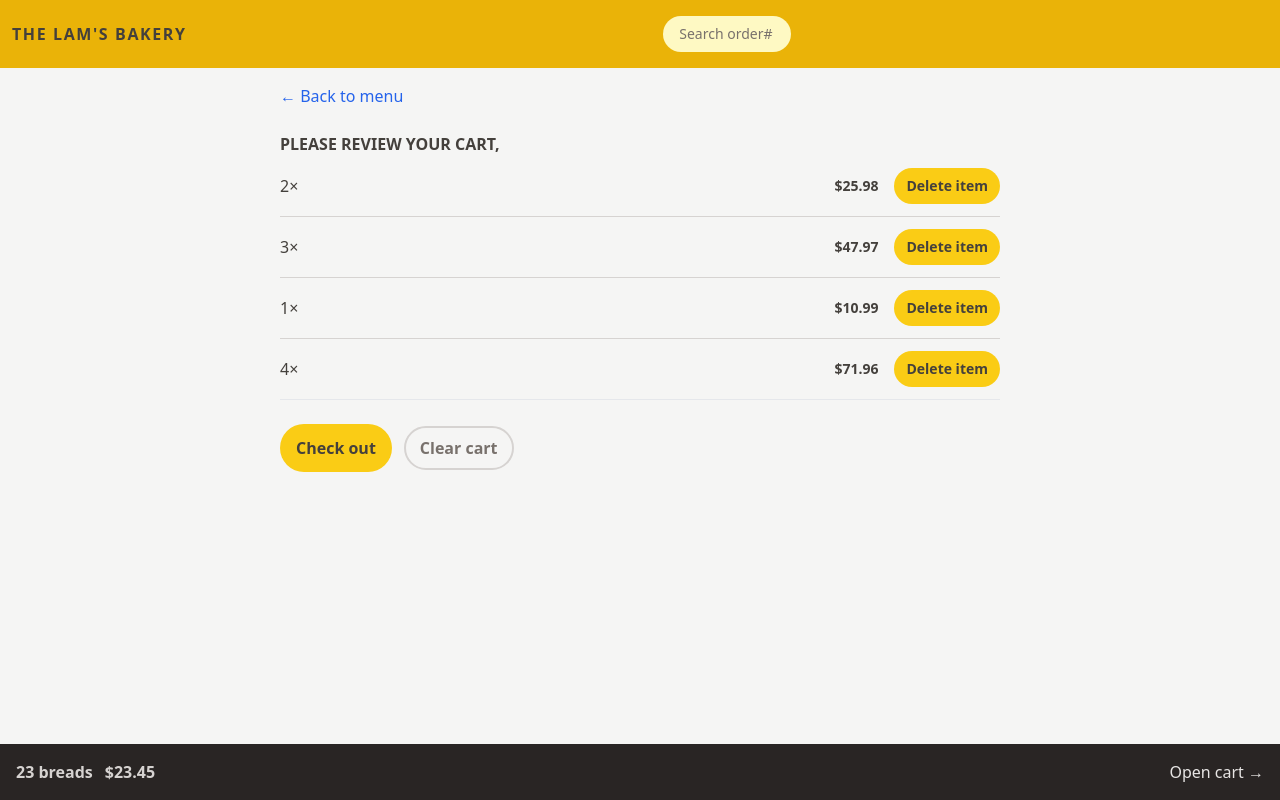
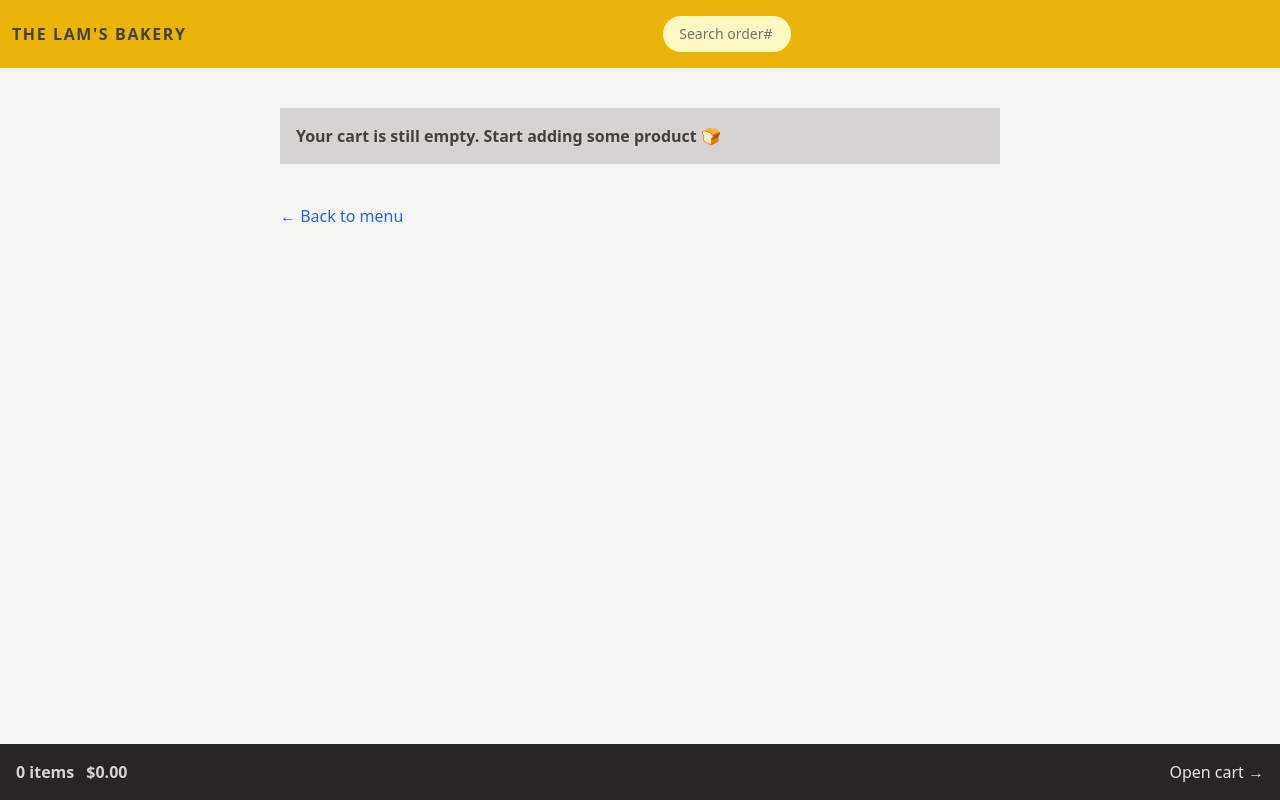
Before and after one commit to David99-MC/TheLams_Bakery, a React (Vite) app in the folder client/: page /cart in a window 1280 px wide. Built offline with nearby package versions, Linux system fonts and the light colour scheme.

Commit message:
Implemented adding menuItems to cart and store to global state. Working on inc/dec/clear cart items next

```diff
--- a/client/src/features/cart/Cart.tsx
+++ b/client/src/features/cart/Cart.tsx
@@ -2,53 +2,30 @@ import Button from "../../ui/Button"
 import LinkButton from "../../ui/LinkButton"
 import { useAppSelector } from "../../utils/reduxHooks"
 import CartItem from "./CartItem"
+import EmptyCart from "./EmptyCart"
 
+// remove productID since mongo already gave an _id field
 export type CartItemType = {
   productID: string
   productName: string
   unitPrice: number
   quantity: number
 }
-// remove productID since mongo already gave an _id field
-const fakeCartItems: CartItemType[] = [
-  {
-    productID: "1",
-    productName: "Banh Chung",
-    unitPrice: 12.99,
-    quantity: 2,
-  },
-  {
-    productID: "2",
-    productName: "Banh Deo",
-    unitPrice: 15.99,
-    quantity: 3,
-  },
-  {
-    productID: "3",
-    productName: "Banh Dau Xanh",
-    unitPrice: 10.99,
-    quantity: 1,
-  },
-  {
-    productID: "4",
-    productName: "Banh Chuoi",
-    unitPrice: 17.99,
-    quantity: 4,
-  },
-]
 
 function Cart() {
-  const username = useAppSelector((state) => state.user.fullName)
+  const cartItems = useAppSelector((state) => state.cart.cartItems)
+
   return (
     <div className="mx-6 my-4">
+      {cartItems.length > 0 ? (
+        <>
           <LinkButton to="/menu">&larr; Back to menu</LinkButton>
-
           <div className="my-6">
             <h2 className="font-bold uppercase text-stone-700">
-          Please review your cart, {username}
+              Cart summary:
             </h2>
             <ul className="divide-y divide-stone-300 border-b">
-          {fakeCartItems.map((item: CartItemType) => (
+              {cartItems.map((item: CartItemType) => (
                 <CartItem key={item.productID} {...item} />
               ))}
             </ul>
@@ -60,6 +37,10 @@ function Cart() {
             </Button>
             <Button type="secondary">Clear cart</Button>
           </div>
+        </>
+      ) : (
+        <EmptyCart />
+      )}
     </div>
   )
 }
--- a/client/src/features/cart/CartItem.tsx
+++ b/client/src/features/cart/CartItem.tsx
@@ -2,13 +2,13 @@ import Button from "../../ui/Button"
 import type { CartItemType } from "./Cart"
 
 function CartItem(item: CartItemType) {
-  const { name, unitPrice, quantity } = item
+  const { productName, unitPrice, quantity } = item
   const totalPrice = (unitPrice * quantity).toFixed(2)
 
   return (
     <li className="py-3 sm:flex sm:items-center sm:justify-between">
       <p className="font-medium">
-        {quantity}&times; {name}
+        {quantity}&times; {productName}
       </p>
       <div className="flex items-center justify-between sm:gap-4">
         <p className="text-sm font-bold">${totalPrice}</p>
--- a/client/src/features/cart/CartOverview.tsx
+++ b/client/src/features/cart/CartOverview.tsx
@@ -1,11 +1,20 @@
 import { Link } from "react-router-dom"
+import { useAppSelector } from "../../utils/reduxHooks"
+import type { CartItemType } from "./Cart"
 
 function CartOverview() {
+  const cart: CartItemType[] = useAppSelector((state) => state.cart.cartItems)
+  const totalPrice = cart.reduce(
+    (acc, cur) => (acc += cur.unitPrice * cur.quantity),
+    0
+  )
+  const totalProducts = cart.length
+
   return (
     <div className="flex justify-between bg-stone-800 p-4 align-middle text-stone-200">
       <p className=" space-x-3 font-semibold text-stone-300">
-        <span>23 breads</span>
-        <span>$23.45</span>
+        <span>{totalProducts} items</span>
+        <span>${totalPrice.toFixed(2)}</span>
       </p>
       <Link to="/cart">Open cart &rarr;</Link>
     </div>
--- a/client/src/features/cart/EmptyCart.tsx
+++ b/client/src/features/cart/EmptyCart.tsx
@@ -1,13 +1,14 @@
-import { Link } from "react-router-dom";
+import LinkButton from "../../ui/LinkButton"
 
 function EmptyCart() {
   return (
-    <div>
-      <Link to="/menu">&larr; Back to menu</Link>
-
-      <p>Your cart is still empty. Start adding some product :)</p>
+    <div className="mt-10">
+      <div className="mb-10 bg-stone-300 p-4 font-semibold">
+        Your cart is still empty. Start adding some product 🍞
+      </div>
+      <LinkButton to="/menu">&larr; Back to menu</LinkButton>
     </div>
-  );
+  )
 }
 
-export default EmptyCart;
+export default EmptyCart
--- a/client/src/features/cart/cartSlice.ts
+++ b/client/src/features/cart/cartSlice.ts
@@ -2,11 +2,11 @@ import { createSlice, type PayloadAction } from "@reduxjs/toolkit"
 import type { CartItemType } from "./Cart"
 
 type CartState = {
-  cart: CartItemType[]
+  cartItems: CartItemType[]
 }
 
 const initialState: CartState = {
-  cart: [],
+  cartItems: [],
 }
 
 const cartSlice = createSlice({
@@ -14,27 +14,39 @@ const cartSlice = createSlice({
   initialState,
   reducers: {
     addItem: (state, action: PayloadAction<CartItemType>) => {
-      state.cart.push(action.payload)
+      const itemToAdd: CartItemType = action.payload
+      const item = state.cartItems.find(
+        (item) => item.productID === itemToAdd.productID
+      )
+      if (item) {
+        item.quantity++
+      } else {
+        state.cartItems.push(itemToAdd)
+      }
     },
     deleteItem: (state, action: PayloadAction<string>) => {
-      state.cart = state.cart.filter(
+      state.cartItems = state.cartItems.filter(
         (item) => item.productID !== action.payload
       )
     },
     incItem: (state, action: PayloadAction<string>) => {
-      const item = state.cart.find((item) => item.productID === action.payload)
+      const item = state.cartItems.find(
+        (item) => item.productID === action.payload
+      )
       if (item && item.quantity > 0) {
         item.quantity += 1
       }
     },
     decItem: (state, action: PayloadAction<string>) => {
-      const item = state.cart.find((item) => item.productID === action.payload)
+      const item = state.cartItems.find(
+        (item) => item.productID === action.payload
+      )
       if (item && item.quantity > 0) {
         item.quantity -= 1
       }
     },
     clearCart: (state) => {
-      state.cart = []
+      state.cartItems = []
     },
   },
 })
--- a/client/src/features/menu/MenuItem.tsx
+++ b/client/src/features/menu/MenuItem.tsx
@@ -1,8 +1,18 @@
 import type { Cake } from "../../../../server/src/models/cake"
 import Button from "../../ui/Button"
+import { useAppDispatch } from "../../utils/reduxHooks"
+import type { CartItemType } from "../cart/Cart"
+import { addItem } from "../cart/cartSlice"
 
 function MenuItem(item: Cake) {
-  const { vietnameseName, unitPrice, ingredients, soldOut, imgUrl } = item
+  const { _id, vietnameseName, unitPrice, ingredients, soldOut, imgUrl } = item
+  const cartItem: CartItemType = {
+    productID: _id || "",
+    productName: vietnameseName,
+    quantity: 1,
+    unitPrice,
+  }
+  const dispatch = useAppDispatch()
 
   return (
     <li className={`flex gap-4 py-2 ${soldOut ? "opacity-70 grayscale" : ""}`}>
@@ -20,7 +30,11 @@ function MenuItem(item: Cake) {
               Sold out
             </p>
           )}
-          {!soldOut && <Button type="small">Add to cart</Button>}
+          {!soldOut && (
+            <Button onAddItem={() => dispatch(addItem(cartItem))} type="small">
+              Add to cart
+            </Button>
+          )}
         </div>
       </div>
     </li>
--- a/client/src/ui/Button.tsx
+++ b/client/src/ui/Button.tsx
@@ -2,12 +2,14 @@ import { Link } from "react-router-dom"
 
 type ButtonProps = {
   children: React.ReactNode
+  onAddItem?: React.MouseEventHandler<HTMLButtonElement>
+  // onClearCart?: React.MouseEventHandler<HTMLButtonElement>
   disabled?: boolean
   to?: string
   type: "primary" | "secondary" | "small"
 }
 
-function Button({ children, disabled, to, type }: ButtonProps) {
+function Button({ children, disabled, to, type, onAddItem }: ButtonProps) {
   const base: string =
     "inline-block rounded-full bg-yellow-400  font-semibold outline-none transition-colors duration-300 hover:bg-yellow-300 focus:bg-yellow-300 focus:ring focus:ring-yellow-300 focus:ring-offset-2 disabled:cursor-not-allowed"
 
@@ -25,7 +27,7 @@ function Button({ children, disabled, to, type }: ButtonProps) {
       </Link>
     )
   return (
-    <button disabled={disabled} className={btnType[type]}>
+    <button onClick={onAddItem} disabled={disabled} className={btnType[type]}>
       {children}
     </button>
   )
```
Lines whose indentation alone changed are shown as unchanged.
